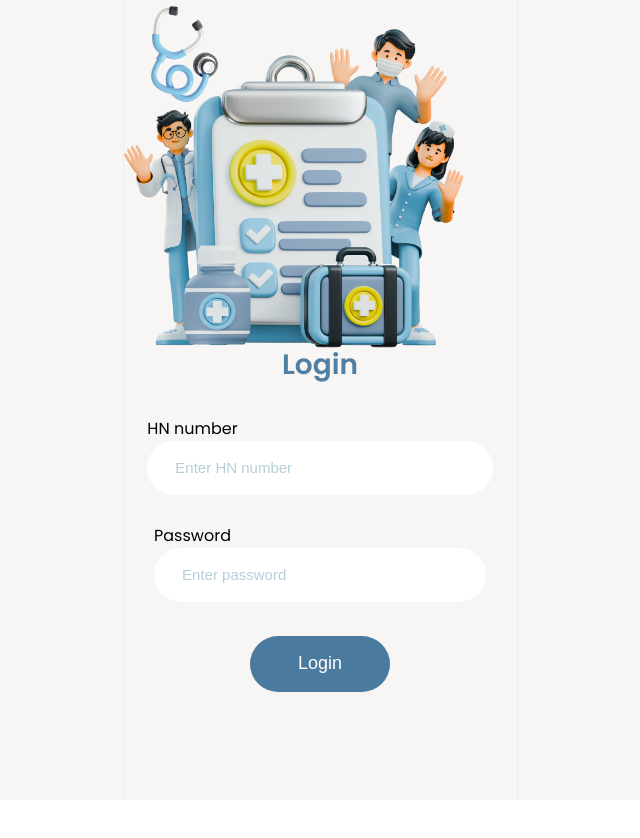
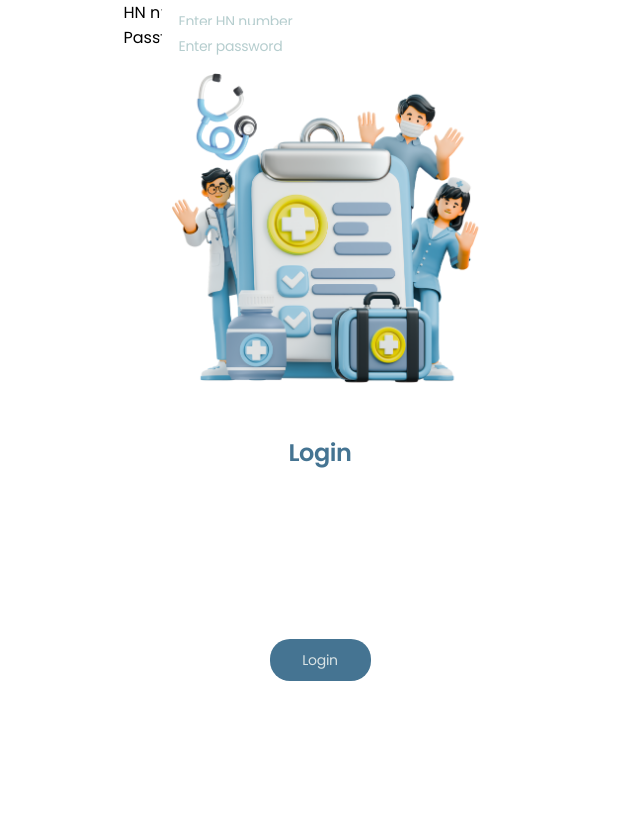
Before and after one commit to plinyulan/MINIAPP-POSTCARE, a React (Vite) app in the folder Frontend/Postcare/: page / in a window 1280 px wide. Shown: the top 838 px of the page, without its empty margins (320-960 px from the left). Before the commit the page ends 800 px from the top, so only its background shows below. Built offline with nearby package versions, Linux system fonts and the light colour scheme.

Commit message:
test login css

```diff
--- a/Frontend/Postcare/src/pages/LoginHN.css
+++ b/Frontend/Postcare/src/pages/LoginHN.css
@@ -5,107 +5,150 @@
 body {
   margin: 0;
   font-family: "Poppins", sans-serif;
-  background: #f7f6f4;
+  background: #ffffff;
 }
 
 .loginhn-page {
   min-height: 100vh;
   display: flex;
   justify-content: center;
-  background: #f7f6f4;
+  background: #ffffff;
 }
 
 .loginhn-phone {
-  width: 100%;
-  max-width: 393px;
-  min-height: 100vh;
-  background: #f7f6f4;
   position: relative;
+  width: 393px;
+  min-height: 852px;
+  background: #ffffff;
   overflow: hidden;
 }
 
-.loginhn-top {
-  width: 100%;
-  background: #f7f6f4;
-  display: flex;
-  justify-content: center;
-  align-items: flex-end;
-  padding-top: 28px;
-  position: relative;
-  z-index: 2;
+/* รูปด้านบน */
+.loginhn-image {
+  position: absolute;
+  width: 308px;
+  height: 315px;
+  left: 48px;
+  top: 68px;
+  object-fit: contain;
+  z-index: 3;
 }
 
-.loginhn-image {
-  width: 100%;
-  max-width: 340px;
-  height: auto;
-  object-fit: contain;
-  display: block;
-}
-
+/* กล่องพื้นล่าง */
 .loginhn-bottom {
-  margin-top: -34px;
-  min-height: calc(100vh - 330px);
-  background: #d9e8f4;
-  border-top-left-radius: 46px;
-  border-top-right-radius: 46px;
-  padding: 78px 34px 48px;
-  position: relative;
+  position: absolute;
+  width: 393px;
+  height: 598px;
+  left: 0;
+  top: 254px;
+  border-radius: 50px 50px 0 0;
+  background: linear-gradient(
+    149.99deg,
+    rgba(140, 175, 195, 0.42) 21.39%,
+    rgba(140, 173, 206, 0.7) 60.89%,
+    rgba(139, 171, 217, 0.7) 98.37%
+  );
   z-index: 1;
 }
 
-.loginhn-title {
-  margin: 0 0 34px;
-  text-align: center;
-  font-size: 28px;
-  line-height: 1.2;
-  font-weight: 600;
-  color: #4f7fa3;
+/* overlay จาง */
+.loginhn-bottom::after {
+  content: "";
+  position: absolute;
+  inset: 0;
+  border-radius: 50px 50px 0 0;
+  background: rgba(0, 0, 0, 0.004);
+  z-index: 0;
 }
 
-.loginhn-form {
-  display: flex;
-  flex-direction: column;
-  align-items: center;
-  gap: 28px;
+/* หัวข้อ */
+.loginhn-title {
+  position: absolute;
+  width: 64px;
+  height: 36px;
+  left: 165px;
+  top: 435px;
+  margin: 0;
+  font-family: "Poppins", sans-serif;
+  font-style: normal;
+  font-weight: 600;
+  font-size: 24px;
+  line-height: 150%;
+  letter-spacing: -0.019em;
+  color: #457492;
+  z-index: 4;
 }
 
+/* ฟอร์ม */
+.loginhn-form {
+  position: relative;
+  z-index: 4;
+}
+
+/* input รวม */
 .loginhn-input {
-  width: 100%;
-  height: 54px;
+  position: absolute;
+  width: 324px;
+  height: 42px;
+  left: 35px;
   border: none;
-  border-radius: 999px;
+  outline: none;
   background: #ffffff;
-  padding: 0 28px;
-  font-size: 15px;
-  color: #5a7a8d;
-  outline: none;
+  border-radius: 20px;
+  padding: 0 20px;
+  font-family: "Poppins", sans-serif;
+  font-style: normal;
+  font-weight: 400;
+  font-size: 14px;
+  line-height: 150%;
+  letter-spacing: -0.019em;
+  color: #457492;
+  z-index: 4;
 }
 
 .loginhn-input::placeholder {
-  color: #b6cfd6;
+  color: rgba(93, 147, 149, 0.46);
 }
 
+/* input HN */
+.loginhn-input-hn {
+  top: 503px;
+}
+
+/* input Password */
+.loginhn-input-password {
+  top: 565px;
+}
+
+/* ปุ่ม submit */
 .loginhn-button {
-  margin-top: 6px;
-  min-width: 140px;
-  height: 56px;
+  position: absolute;
+  width: 101px;
+  height: 42px;
+  left: 146px;
+  top: 639px;
   border: none;
-  border-radius: 999px;
-  background: #4a7a9e;
-  color: #ffffff;
-  font-size: 18px;
-  font-weight: 500;
   cursor: pointer;
+  background: #457492;
+  border-radius: 20px;
+
+  display: flex;
+  justify-content: center;
+  align-items: center;
+  padding: 0 20px;
+  gap: 10px;
+
+  font-family: "Poppins", sans-serif;
+  font-style: normal;
+  font-weight: 400;
+  font-size: 14px;
+  line-height: 150%;
+  letter-spacing: -0.019em;
+  color: #d9e3e5;
+  z-index: 4;
 }
 
 .loginhn-button:disabled {
   opacity: 0.7;
   cursor: not-allowed;
 }
-
-@media (min-width: 394px) {
-  .loginhn-phone {
-    box-shadow: 0 0 0 1px rgba(0, 0, 0, 0.03);
-  }
-}
```
